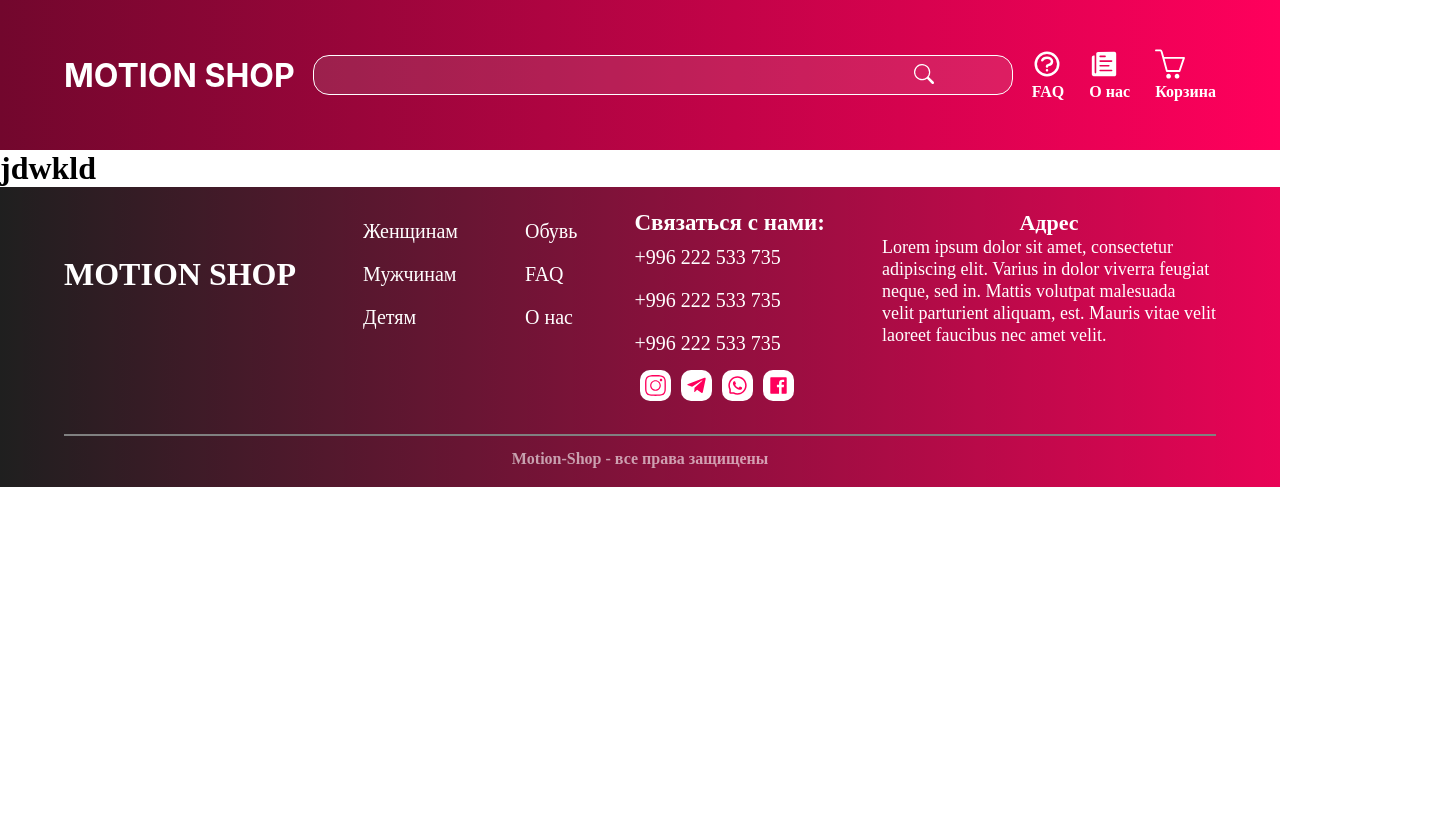
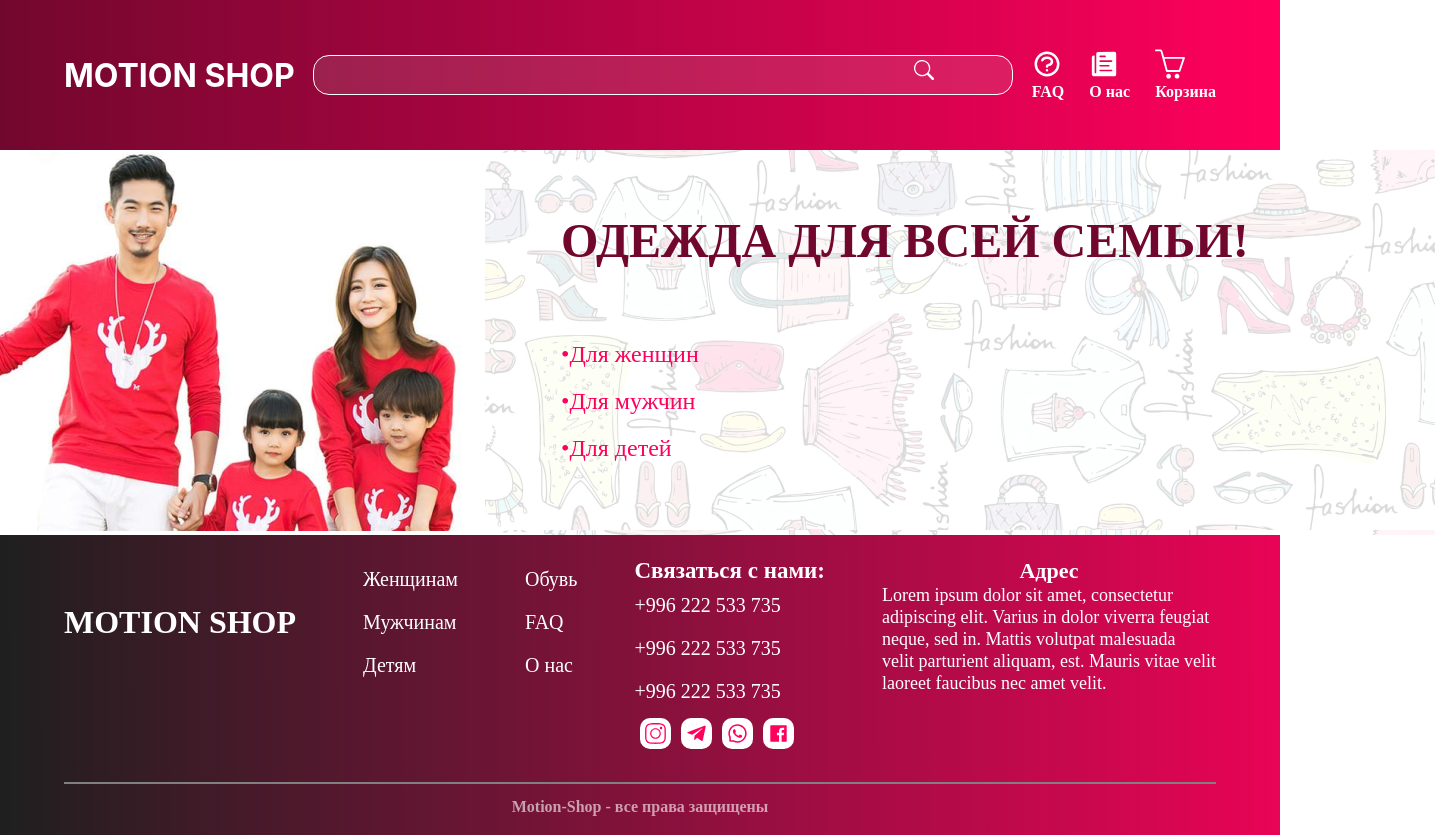
Before and after one commit to urmat02dev/motion-shop, a React (Create React App) app: page / in a window 1280 px wide. Shown: the whole page, 1435 px wide, since content can reach past the window. Before the commit the page ends 800 px from the top, so only its background shows below. Built offline with nearby package versions, Linux system fonts and the light colour scheme.

Commit message:
add hero

```diff
--- a/src/App.js
+++ b/src/App.js
@@ -1,7 +1,6 @@
 import './App.scss';
 import MainPage from "./components/main-page/MainPage";
 import {Route, Routes} from "react-router-dom";
-import Layout from "./components/layout/layout";
 import Faq from "./components/faq/Faq";
 import About from "./components/about/About";
 import Basket from "./components/basket/Basket";
@@ -11,7 +10,6 @@ import DetailPage from "./components/detail-page/DetailPage";
 function App() {
   return (
     <>
-
             <Routes>
                 <Route path="/" element={<MainPage/>}/>
                 <Route path="/faq" element={<Faq/>}/>
--- a/src/components/header/Header.js
+++ b/src/components/header/Header.js
@@ -19,6 +19,7 @@ const Header = () => {
                         <div className="header--search">
                             <input type="search"/>
                             <BsSearch className='search'/>
+
                         </div>
 
                         <div className="header--right">
--- a/src/components/header/Header.scss
+++ b/src/components/header/Header.scss
@@ -41,7 +41,7 @@
         font-size: 20px;
         position: absolute;
         right: 27%;
-        top: 8%;
+        top: 7.5%;
       }
     }
   }
--- a/src/components/main-page/hero/Hero.js
+++ b/src/components/main-page/hero/Hero.js
@@ -1,9 +1,30 @@
 import React from 'react';
 import "./Hero.scss"
+import family from './img/image 67.png'
+import img from './img/Rectangle 2256.png'
 const Hero = () => {
     return (
         <div>
-<h1>jdwkld</h1>
+            <div id='hero'>
+                <div className='hero'>
+                    <div>
+                        <img src={family} alt=""/>
+                    </div>
+
+                    <div className='clothes'>
+                        <div>
+                            <h1>ОДЕЖДА ДЛЯ ВСЕЙ СЕМЬИ!</h1>
+                        </div>
+
+                        <div className='for'>
+                            <a href="">•Для женщин</a>
+                            <a href="">•Для мужчин</a>
+                            <a href="">•Для детей</a>
+                        </div>
+                    </div>
+                </div>
+            </div>
+
         </div>
     );
 };
--- a/src/components/main-page/hero/Hero.scss
+++ b/src/components/main-page/hero/Hero.scss
@@ -0,0 +1,29 @@
+#hero {
+  .hero {
+    display: flex;
+
+    .clothes {
+      background: url("./img/Rectangle 2256.png");
+      display: flex;
+      flex-direction: column;
+      justify-content: space-evenly;
+      h1 {
+        color: #72072D;
+        font-size: 48px;
+        width: 950px;
+        padding: 0 160px 0 76px;
+      }
+    }
+
+    .for {
+      display: flex;
+      flex-direction: column;
+
+      a {
+        color: #FF005C;
+        font-size: 24px;
+        padding: 10px 0 10px 76px;
+      }
+    }
+  }
+}
```
Also changed, not shown: src/components/main-page/hero/img/Rectangle 2256.png (added), src/components/main-page/hero/img/image 67.png (added).
